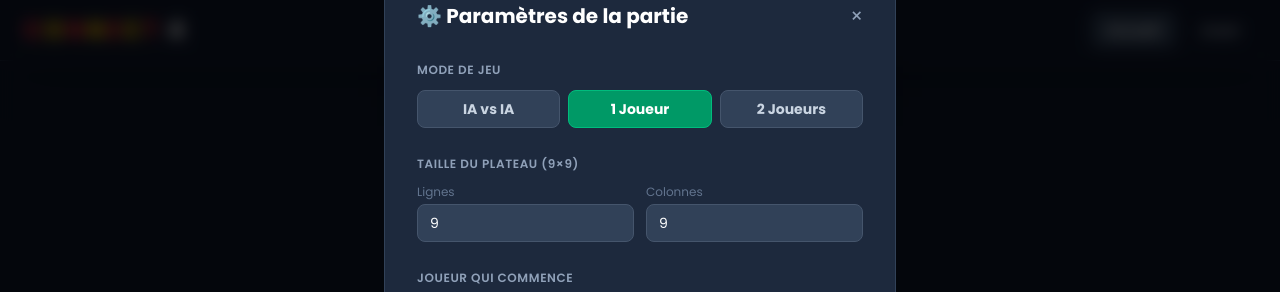
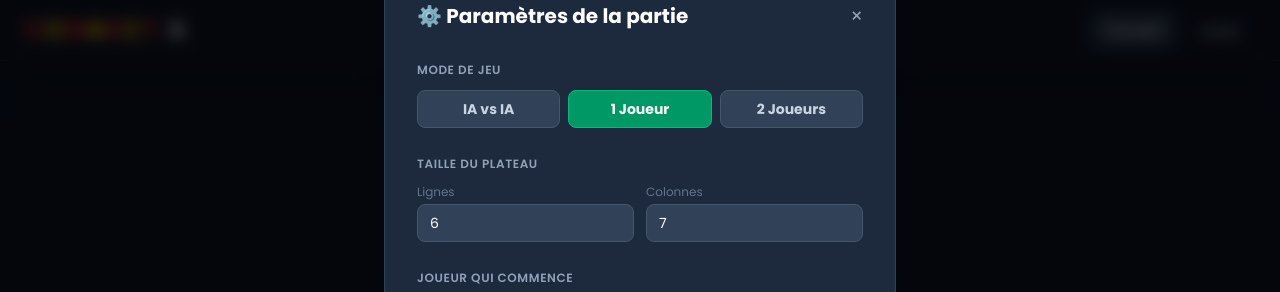
Before and after one commit to chaoukiksr/Connect4, a Vue app: page / in a window 1280 px wide. Both pictures are taken after a click on the button "🎮 Nouvelle Partie". Shown: the top 292 px of the page. Built offline with nearby package versions, Linux system fonts and the light colour scheme; no server answers.

Commit message:
final_mars24_V1

```diff
--- a/src/components/NewGameSettingsModal.vue
+++ b/src/components/NewGameSettingsModal.vue
@@ -31,16 +31,16 @@
 
       <!-- Taille plateau -->
       <div>
-        <label class="block text-xs font-semibold uppercase tracking-wider text-slate-400 mb-3">Taille du plateau (9×9)</label>
+        <label class="block text-xs font-semibold uppercase tracking-wider text-slate-400 mb-3">Taille du plateau</label>
         <div class="grid grid-cols-2 gap-3">
           <div>
             <label class="text-xs text-slate-500 mb-1 block">Lignes</label>
-            <input v-model.number="formData.rows" type="number" min="9" max="9"
+            <input v-model.number="formData.rows" type="number" min="4" step="1"
               class="w-full bg-slate-700 border border-slate-600 text-white rounded-lg px-3 py-2 text-sm focus:outline-none focus:border-emerald-500" />
           </div>
           <div>
             <label class="text-xs text-slate-500 mb-1 block">Colonnes</label>
-            <input v-model.number="formData.columns" type="number" min="9" max="9"
+            <input v-model.number="formData.columns" type="number" min="4" step="1"
               class="w-full bg-slate-700 border border-slate-600 text-white rounded-lg px-3 py-2 text-sm focus:outline-none focus:border-emerald-500" />
           </div>
         </div>
@@ -174,9 +174,9 @@ const formData = reactive({
   startingPlayer: "red",
   humanPlayer: 1,     // 1 = human plays Red, 2 = human plays Yellow
 
-  // grille fixée 9x9
-  rows: 9,
-  columns: 9,
+  // grille par défaut (Connect 4 classique)
+  rows: 6,
+  columns: 7,
 
   // NOUVEAU champ demandé
   confiance: 1,
@@ -195,12 +195,15 @@ function cancelGame() {
 }
 
 function startGame() {
-  if (formData.rows !== 9 || formData.columns !== 9) {
-    alert("La grille doit être 9x9")
+  const rows = Number(formData.rows)
+  const columns = Number(formData.columns)
+
+  if (!Number.isInteger(rows) || !Number.isInteger(columns) || rows < 4 || columns < 4) {
+    alert("La grille doit avoir au moins 4 lignes et 4 colonnes")
     return
   }
 
-  emit("submit", { ...formData })
+  emit("submit", { ...formData, rows, columns })
   closeModal()
 }
 </script>
```
